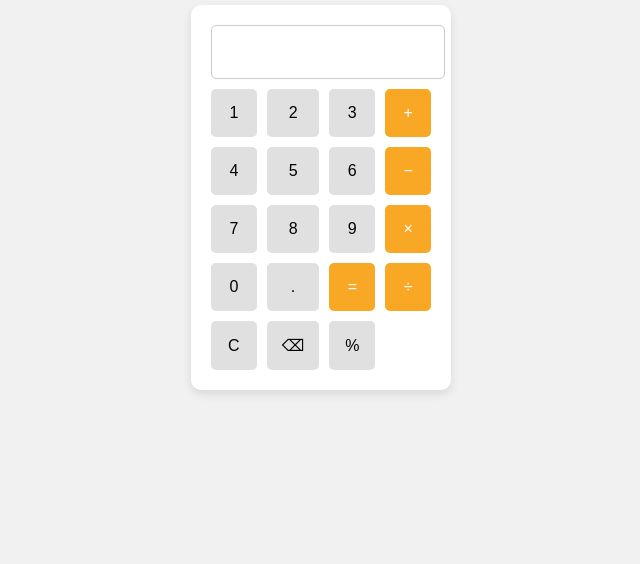
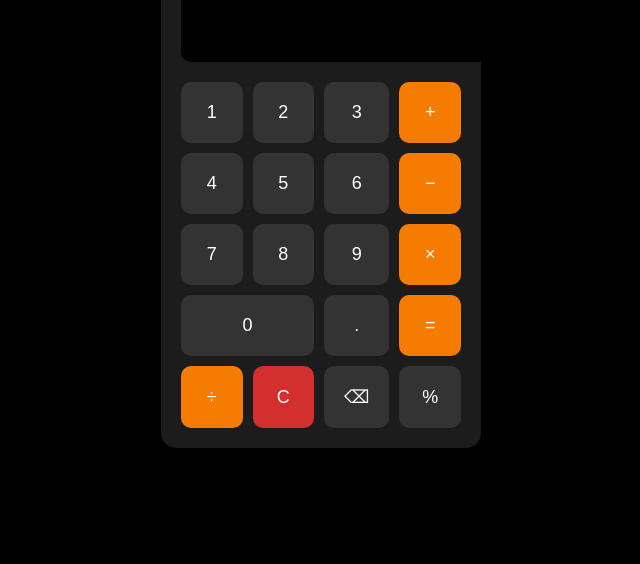
Before and after one commit to dozz12/kalkulator-sigma, a plain HTML site: page index.html in a window 1280 px wide. Shown: the part 236-800 px from the top of the page, without its empty margins (319-959 px from the left). Drawn offline with Linux system fonts and the light colour scheme.

Commit message:
Update style.css

```diff
--- a/style.css
+++ b/style.css
@@ -1,11 +1,12 @@
 body {
-  font-family: Arial, sans-serif;
-  background: #f1f1f1;
+  font-family: 'Segoe UI', sans-serif;
+  background-color: #000;
   display: flex;
   justify-content: center;
   align-items: center;
   height: 100vh;
   margin: 0;
+  color: white;
 }
 
 .container {
@@ -13,29 +14,30 @@ body {
 }
 
 .judul {
+  font-size: 24px;
   margin-bottom: 20px;
-  font-size: 24px;
-  color: #333;
+  color: #fff;
 }
 
 .kalkulator {
-  background: white;
+  background: #1c1c1c;
   padding: 20px;
-  border-radius: 10px;
-  box-shadow: 0 4px 10px rgba(0,0,0,0.1);
-  width: 220px;
-  margin: 0 auto;
+  border-radius: 15px;
+  box-shadow: 0 0 20px rgba(0,0,0,0.5);
+  width: 280px;
 }
 
 .layar {
   width: 100%;
-  height: 50px;
-  font-size: 20px;
-  margin-bottom: 10px;
+  height: 60px;
+  font-size: 28px;
+  background: #000;
+  color: #fff;
   text-align: right;
-  padding-right: 10px;
-  border: 1px solid #ccc;
-  border-radius: 5px;
+  padding: 15px;
+  border: none;
+  border-radius: 10px;
+  margin-bottom: 20px;
 }
 
 .tombol {
@@ -45,30 +47,37 @@ body {
 }
 
 button {
-  padding: 15px;
-  font-size: 16px;
+  padding: 20px;
+  font-size: 18px;
+  border: none;
+  border-radius: 10px;
   cursor: pointer;
-  border: none;
-  border-radius: 5px;
-  background: #e0e0e0;
-  transition: background 0.2s;
+  background: #333;
+  color: white;
+  transition: 0.2s;
 }
 
 button:hover {
-  background: #d5d5d5;
+  background: #444;
 }
 
-.operator {
-  background-color: #f9a825;
+button.operator {
+  background-color: #f57c00;
   color: white;
 }
 
-.operator:hover {
-  background-color: #f57f17;
+button.operator:hover {
+  background-color: #ef6c00;
 }
 
-.hapus {
-  grid-column: span 4;
-  background: #ef5350;
-  color: white;
+button.clear {
+  background-color: #d32f2f;
 }
+
+button.clear:hover {
+  background-color: #c62828;
+}
+
+button.nol {
+  grid-column: span 2;
+}
```
